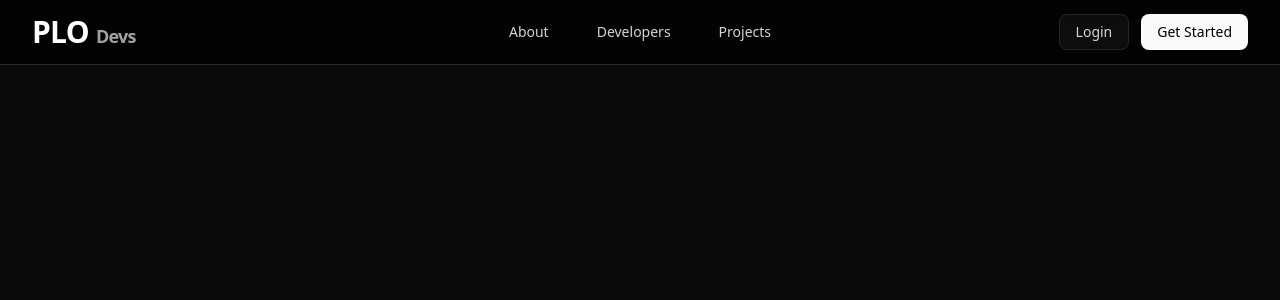
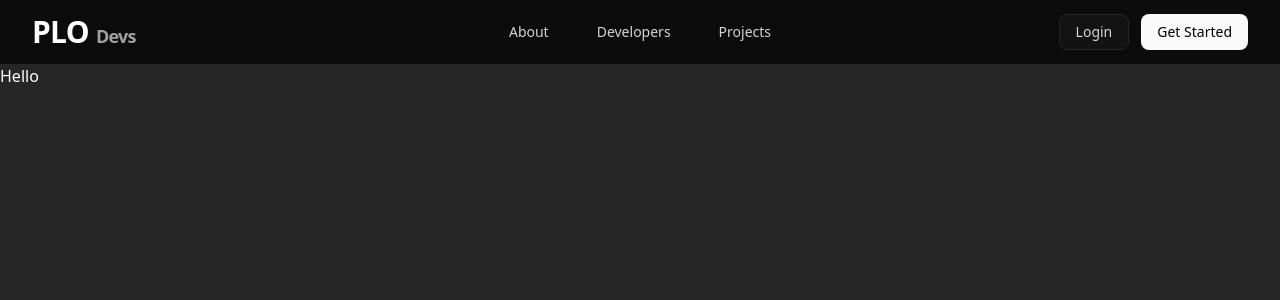
Before and after one commit to hijs01/plo_webForDev, a React (Vite) app: page /plo_webForDev/projects in a window 1280 px wide. Shown: the top 300 px of the page. Built offline with nearby package versions, Linux system fonts and the light colour scheme.

Commit message:
패딩 값 추가 해서 본문 보이게 함:

```diff
--- a/src/pages/project_page/ProjectPage.jsx
+++ b/src/pages/project_page/ProjectPage.jsx
@@ -9,8 +9,8 @@ const ProjectPage = () => {
             <Header />
         </div>
 
-        <div className="bg-neutral-800">
-
+        <div className="bg-neutral-800 min-h-screen pt-16">
+            <h1 className="text-white">Hello</h1>
         </div>
         </>
 
```
